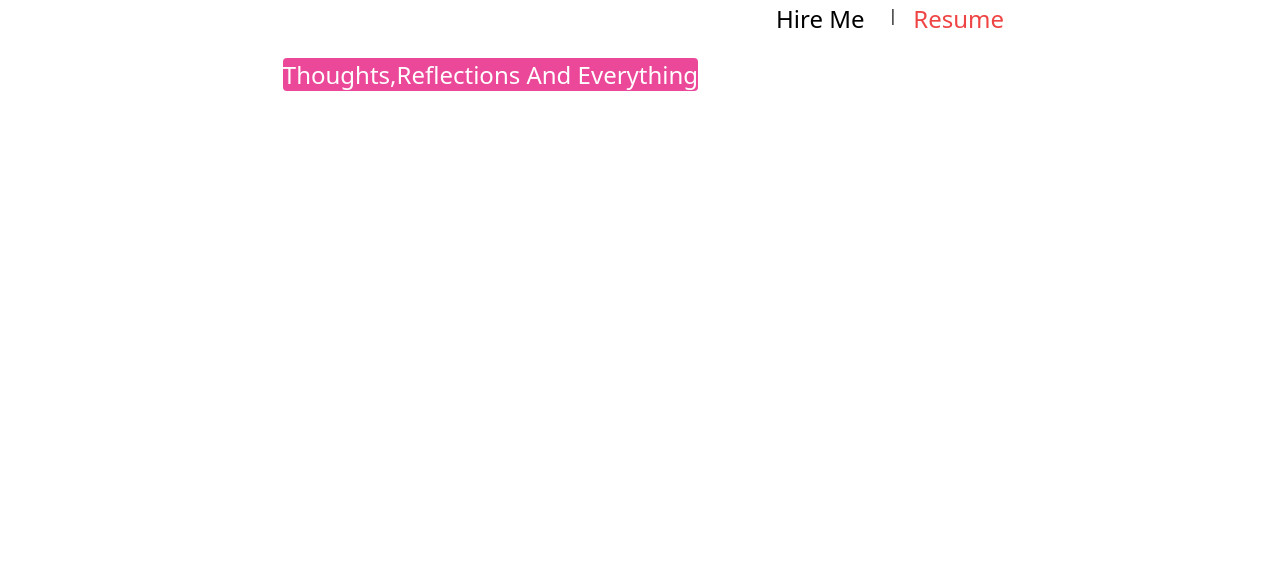
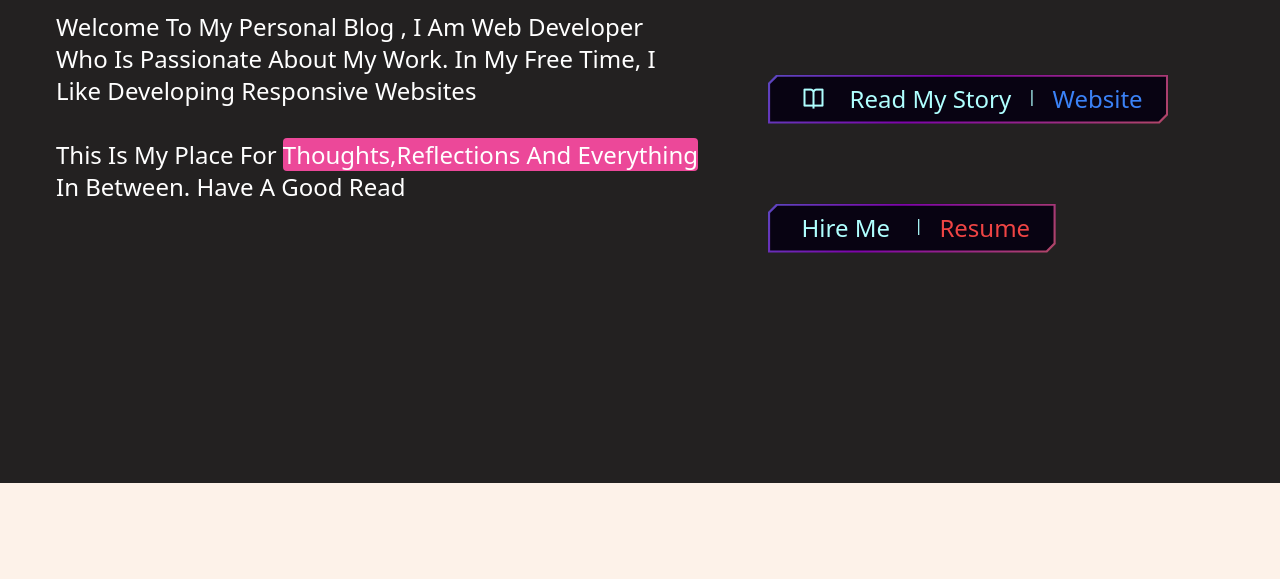
Before and after one commit to Sanketagrawal08/my-portfolio, a plain HTML site: page homee.html in a window 1280 px wide. Shown: the part 317-896 px from the top of the page. Before the commit the page ends 800 px from the top, so only its background shows below. Drawn offline with nearby package versions, Linux system fonts and the light colour scheme.

Commit message:
modified code

```diff
--- a/homee.html
+++ b/homee.html
@@ -6,7 +6,7 @@
   <title>portfolio</title>
   <!-- Tailwind CSS CDN -->
   <script src="https://cdn.tailwindcss.com"></script>
-  <link rel="stylesheet" href="portfolio.css">
+  <link rel="stylesheet" href="style.css">
   <link
   href="https://cdn.jsdelivr.net/npm/remixicon@4.2.0/fonts/remixicon.css"rel="stylesheet">
 </head>
--- a/style.css
+++ b/style.css
@@ -53,7 +53,7 @@ html,body{
 .btn::before {
   background: var(--border-color);
   background-size: 300% 300%;
-  animation: move-bg7234 5s ease infinite;
+  animation: move-bg7234 8s ease infinite;
   z-index: -2;
 }
 
```
Also changed, not shown: aboutt.html (+1 -1 lines), getintouch.html (+1 -1 lines), projects.html (+1 -1 lines).
